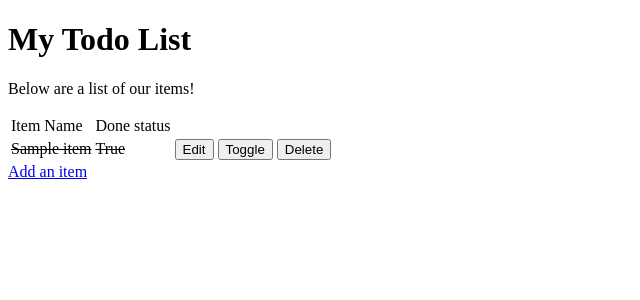
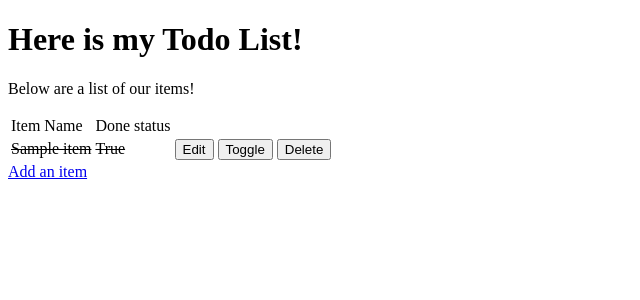
Before and after one commit to michael-leese/michaels-my-todo-app, a Django app: page / in a window 1280 px wide. Shown: the top 300 px of the page, without its empty margins (0-640 px from the left). Run offline with Django 3.2, Linux system fonts and the light colour scheme; tables that the repository leaves empty hold one stand-in row (values such as "Sample post").

Commit message:
change todo.html

```diff
--- a/todo/templates/todo/todo_list.html
+++ b/todo/templates/todo/todo_list.html
@@ -3,7 +3,7 @@
 {% block title %} {{ name }} Todo {% endblock %}
 
 {% block content %}
-<h1>My Todo List</h1>
+<h1>Here is my Todo List!</h1>
 <p>Below are a list of our items!</p>
 <table>
   <tr>
```
